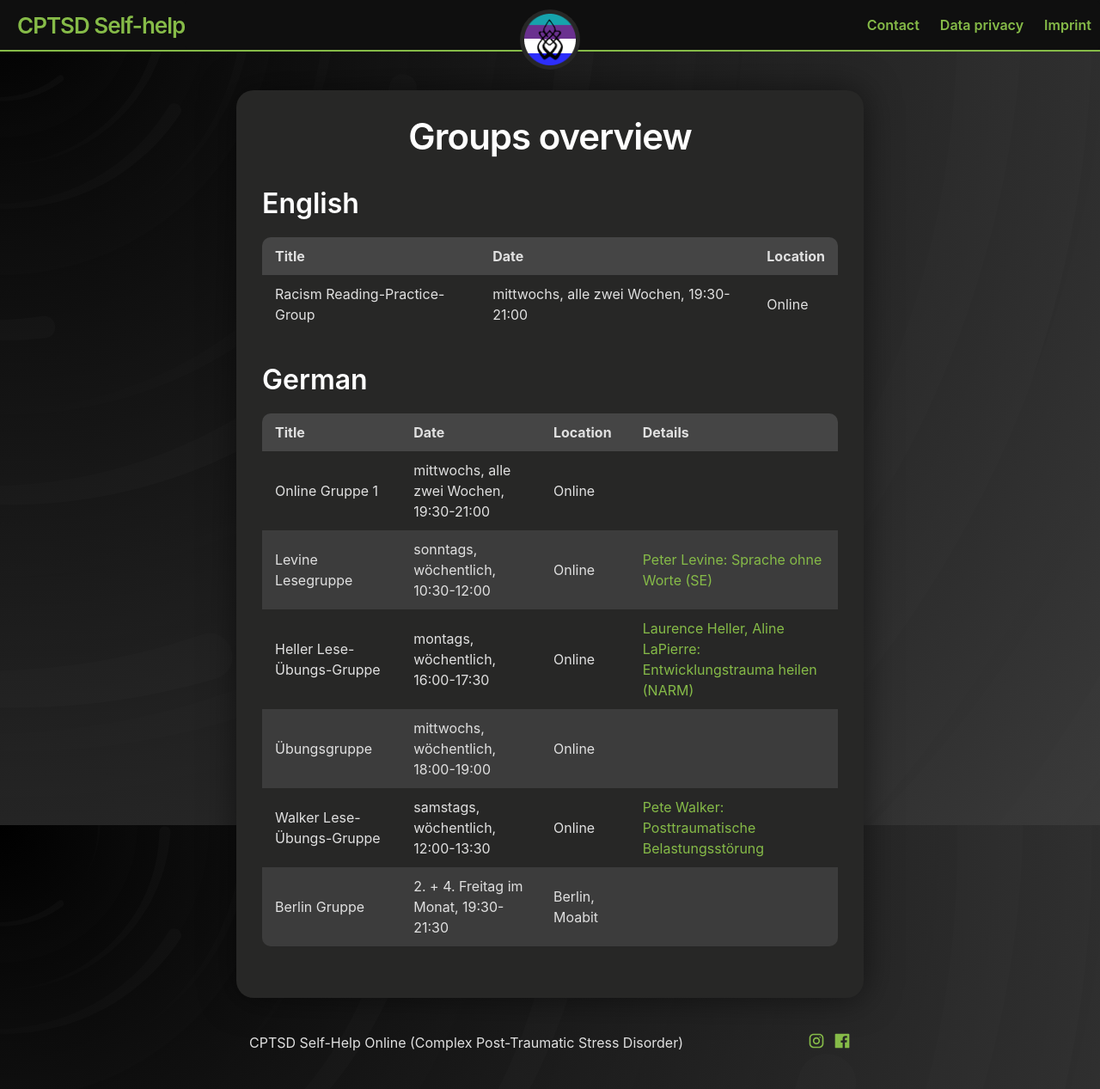
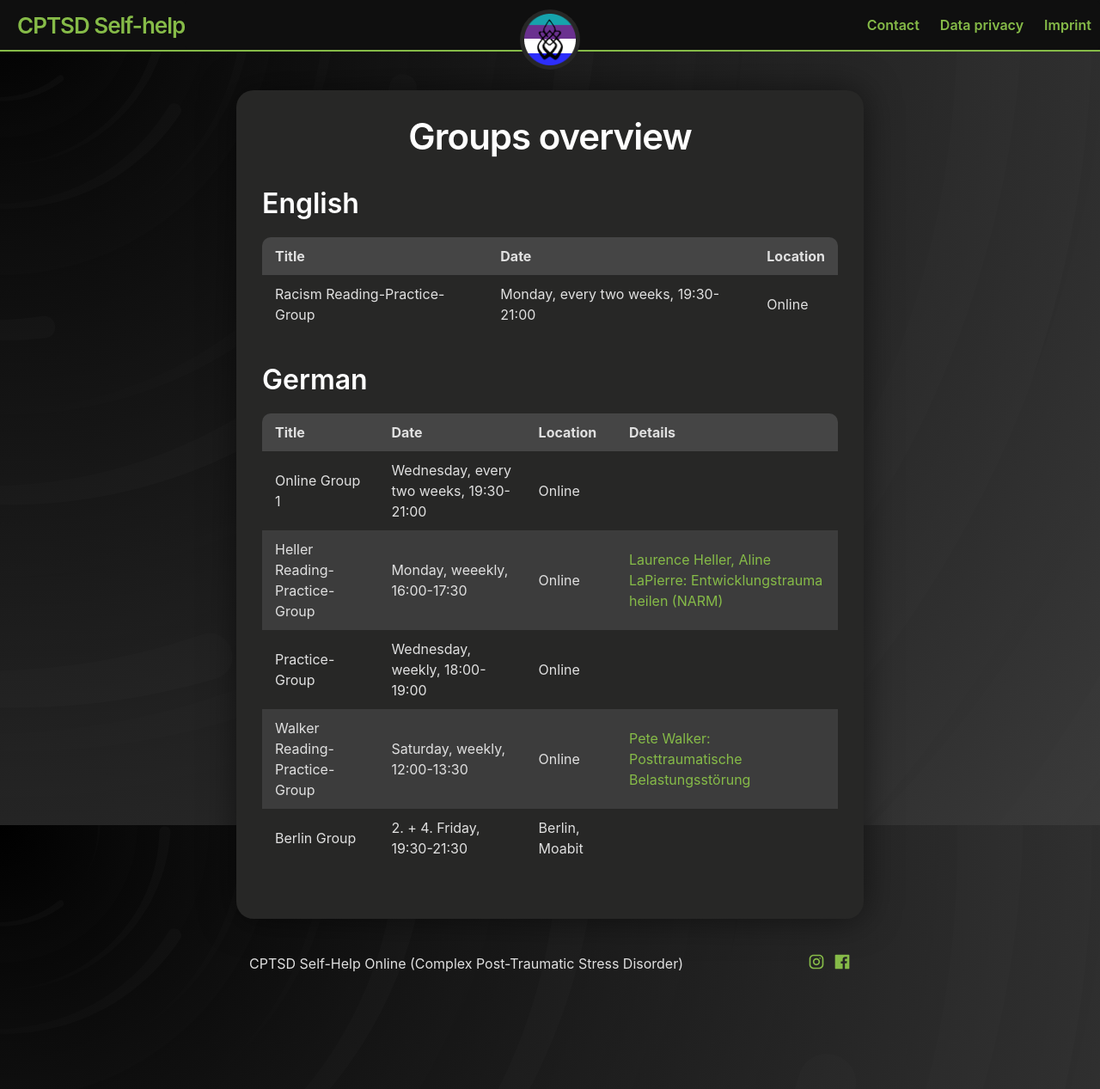
Before and after one commit to c-ptsd/c-ptsd.eu, a Jekyll site: the page built from _posts/2023-07-13-groups.md, in a window 1280 px wide and 1267 px high. Shown: the whole window at 86% size. Built offline with Jekyll 4.4.1, drawn with Linux system fonts in a browser that asks for light colours.

Commit message:
Update 2023-07-13-groups.md

```diff
--- a/_posts/2023-07-13-groups.md
+++ b/_posts/2023-07-13-groups.md
@@ -7,16 +7,15 @@ title: Groups overview
 
 | Title | Date | Location |
 | --- | --- | --- |
-| Racism Reading-Practice-Group | mittwochs, alle zwei Wochen, 19:30-21:00 | Online |
+| Racism Reading-Practice-Group | Monday, every two weeks, 19:30-21:00 | Online |
 
 
 ## German
 
 | Title | Date | Location | Details |
 | --- | --- | --- | --- |
-| Online Gruppe 1 | mittwochs, alle zwei Wochen, 19:30-21:00 | Online |  |
-| Levine Lesegruppe | sonntags, wöchentlich, 10:30-12:00 | Online | [Peter Levine: Sprache ohne Worte (SE)](https://www.amazon.de/dp/3466309182/) |
-| Heller Lese-Übungs-Gruppe | montags, wöchentlich, 16:00-17:30 | Online |  [Laurence Heller, Aline LaPierre: Entwicklungstrauma heilen (NARM)](https://www.amazon.de/dp/3466309220/)   |
-| Übungsgruppe | mittwochs, wöchentlich, 18:00-19:00 | Online |     |
-| Walker Lese-Übungs-Gruppe | samstags, wöchentlich, 12:00-13:30 | Online | [Pete Walker: Posttraumatische Belastungsstörung](https://www.amazon.de/dp/3962570756/) |
-| Berlin Gruppe | 2. + 4. Freitag im Monat, 19:30-21:30 | Berlin, Moabit |     |
+| Online Group 1 | Wednesday, every two weeks, 19:30-21:00 | Online |  |
+| Heller Reading-Practice-Group | Monday, weeekly, 16:00-17:30 | Online |  [Laurence Heller, Aline LaPierre: Entwicklungstrauma heilen (NARM)](https://www.amazon.de/dp/3466309220/)   |
+| Practice-Group | Wednesday, weekly, 18:00-19:00 | Online |     |
+| Walker Reading-Practice-Group | Saturday, weekly, 12:00-13:30 | Online | [Pete Walker: Posttraumatische Belastungsstörung](https://www.amazon.de/dp/3962570756/) |
+| Berlin Group | 2. + 4. Friday, 19:30-21:30 | Berlin, Moabit |     |
```
